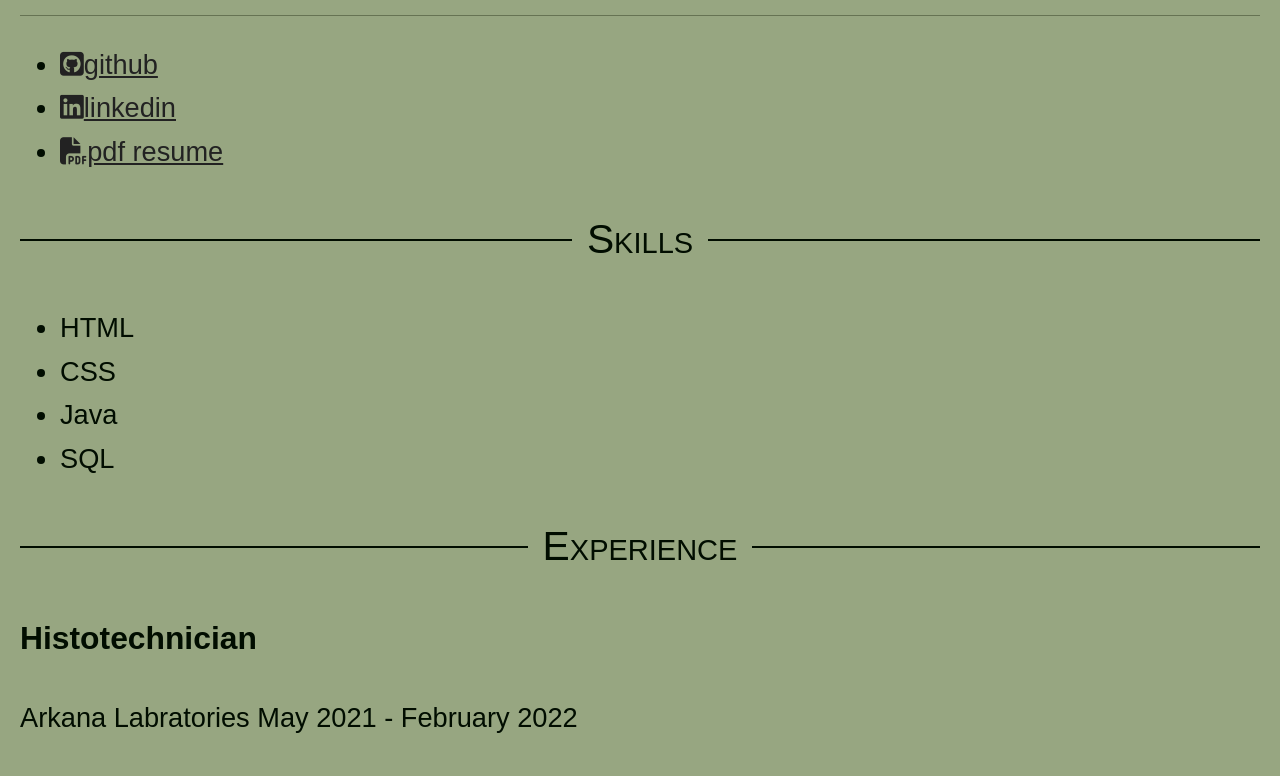
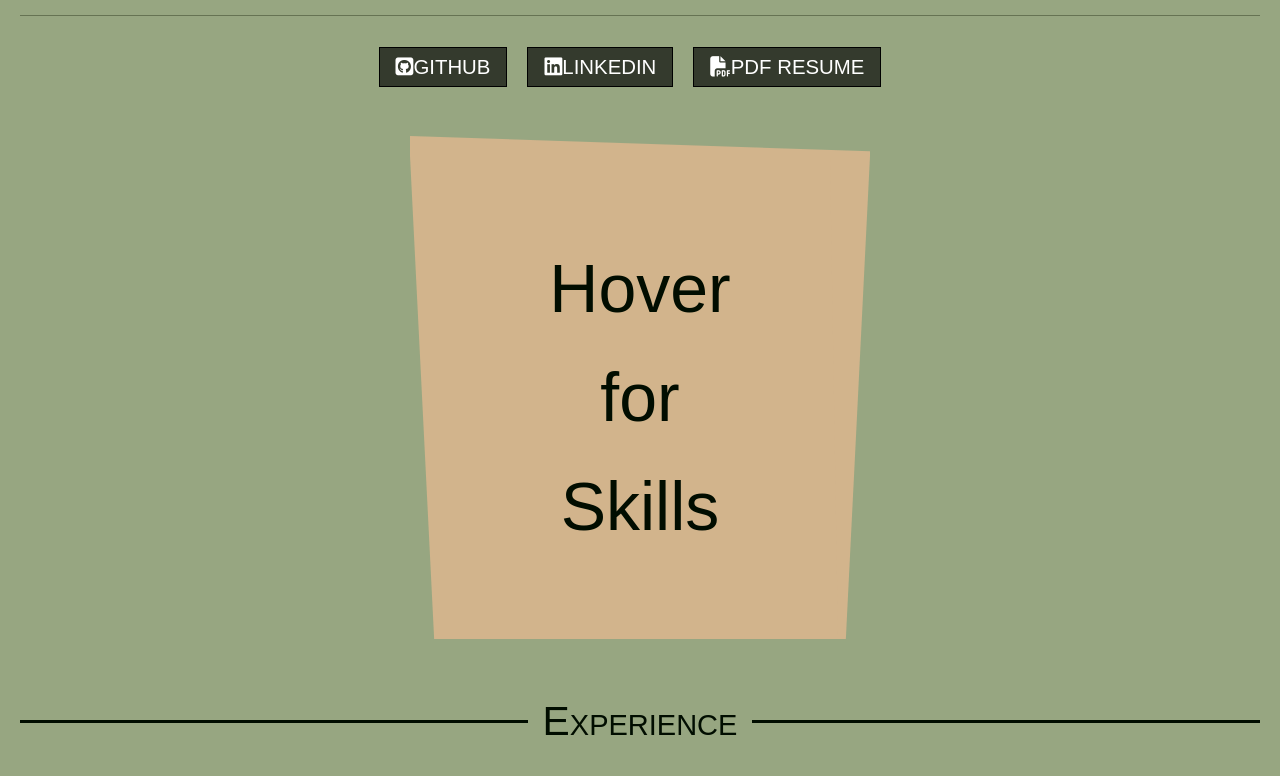
Before and after one commit to trezell/ifsc-3342-2, a plain HTML site: page resume/index.html in a window 1280 px wide. Shown: the part 1660-2436 px from the top of the page. Drawn offline with Linux system fonts and the light colour scheme; a web font is replaced by a local one.

Commit message:
resume final draft

```diff
--- a/resume/css/style.css
+++ b/resume/css/style.css
@@ -120,27 +120,85 @@ dd{
 /*video starts at 46:27*/
 
 
-#skills h2{
-  display: flex;
-  flex-direction: row;
-  justify-content: center;
-  text-align: center;
-  font-weight:300;
-  font-variant: small-caps;
+#skills{
+  display:block;
+  position:relative;
+  margin:50px auto;;
+  padding:20px 30px 0; /* border space */
+  width:460px;
+  overflow:hidden;
 }
-#skills h2:before, #skills h2:after {
-  background-color: #010D00;
-  content: '\a0';
-  flex-grow: 1;
-  height: 2.5px;
-  position: relative;
-  top: 0.77em;
+#skills:before, #skills:after,.slanted-top:before{
+  position:absolute;
+  top:20px;
+  left:0;
+  border:solid transparent;
+  border-top-color:tan;
+  border-width:600px 0 0 30px; /* left border (top as max box height) */
+  width:0;
+  height:0;
+  content:"\a0";
 }
-#skills h2:before{
- margin-right:15px;
+#skills:after{
+  right:0;
+  left:auto;
+  border-width:600px 30px 0 10px; /* right border (top as max box height) */
 }
-#skills h2:after{
- margin-left:15px;
+.slanted-top:before{
+  position:absolute;
+  top:0;
+  border-color:transparent;
+  border-left-color:tan;
+  border-width:20px 0 0 600px; /* top border width+padding (left as box length) */
+}
+.slanted-top{
+  padding:10px;
+  background:tan; /* background-color same as borders */
+}
+
+#skills a{
+  display:block;
+  margin:1em;
+  text-decoration:none;
+  color: #010D00;
+  font-size:2.5em;
+  text-align:center;
+
+}
+#skills a:hover{
+  height:3em;
+}
+
+.hide{
+display:none;
+}
+.hide dl{
+display:flex;
+flex-wrap: wrap;
+list-style:none;
+justify-content: center;
+text-align:center;
+}
+.hide dl dt{
+font-size: 3rem;
+/*****CENTER TEXT NOT WORKING*****/
+list-style:none;
+justify-content: center;
+padding:25px;
+text-align:center;
+border:1px solid #000;
+border-radius: 50px 25px;
+background-color:#667353;
+}
+
+#skills a:hover + .hide{
+display: block;
+color: #010D00;
+}
+
+#skills a:hover + .hide{
+display: block;
+color: #010D00;
 }
 
 
@@ -166,3 +224,79 @@ dd{
 #experience h2:after{
  margin-left:15px;
 }
+/*********education**********/
+#education h2 {
+  display: flex;
+  flex-direction: row;
+  justify-content: center;
+  text-align: center;
+  font-weight:500;
+  font-variant:small-caps;
+}
+#education h2:before, #education h2:after {
+  background-color: #010D00;
+  content: '\a0';
+  flex-grow: 1;
+  height: 2.5px;
+  position: relative;
+  top: 0.77em;
+}
+#education h2:before{
+ margin-right:15px;
+}
+#education h2:after{
+ margin-left:15px;
+}
+.related-links{
+  display:flex;
+  justify-content:center;
+  list-style:none;
+  padding:0;
+}
+.related-links .svg-inline--fa{
+  font-size:1.8em;
+  padding-top:7px;
+}
+
+.related-links a{
+  border:1px solid #000;
+  padding:8px 16px;
+  text-align:center;
+  text-decoration:none;
+  color:#222222;
+  text-transform:uppercase;
+  font-size:.75em;
+  background:rgba(0,0,0,.65);
+  transition: background-color 0.5s ease;
+  color:#fff;
+}
+
+.related-links a:hover{
+  background:rgba(127, 140, 108, .95);
+}
+
+.related-links li{
+  margin-right:20px;
+}
+.job, .certificate{
+  border-bottom:1px solid #667353;
+  padding-bottom:20px;
+}
+
+.job *[itemprop="jobTitle"],
+.job *[itemprop="name"],
+.job *[itemprop="url"],
+.job *[itemprop="addressLocality"],
+.certificate *[itemprop="name"]
+{
+  display:block;
+}
+
+.job h3{
+  margin:20px 0 0 0;
+}
+
+footer{
+  text-align:center;
+padding:20px 0;
+}
--- a/resume/index.html
+++ b/resume/index.html
@@ -81,14 +81,21 @@
       </ul>
     </section>
     <section id="skills">
-      <h2>Skills</h2>
-      <ul>
-        <li class="skill">HTML</li>
-        <li class="skill">CSS</li>
-        <li class="skill">Java</li>
-        <li class="skill">SQL</li>
-      </ul>
-    </section>
+      <div class="slanted-top">
+        <a href="#nogo">Hover for Skills</a>
+        <div class="hide">
+          <dl>
+            <dt>HTML</dt>
+            <dt>CSS</dt>
+            <dt>C++</dt>
+            <dt>PopSQL</dt>
+            <dt>60 wpm</dt>
+            <dt>Excel</dt>
+            <dt>Active Listening</dt>
+          </dl>
+        </div>
+      </div>
+      </section/>
     <section id="experience">
       <h2>Experience</h2>
       <!-- current job -->
@@ -153,7 +160,7 @@
   <!-- Footer -->
   <footer>
     <div id="copyright">
-      &copy; company. All rights reserved.
+      &copy; Tasha Ezell. All rights reserved.
     </div>
   </footer>
   <script src="js/vendor/modernizr-3.12.0.min.js"></script>
```
